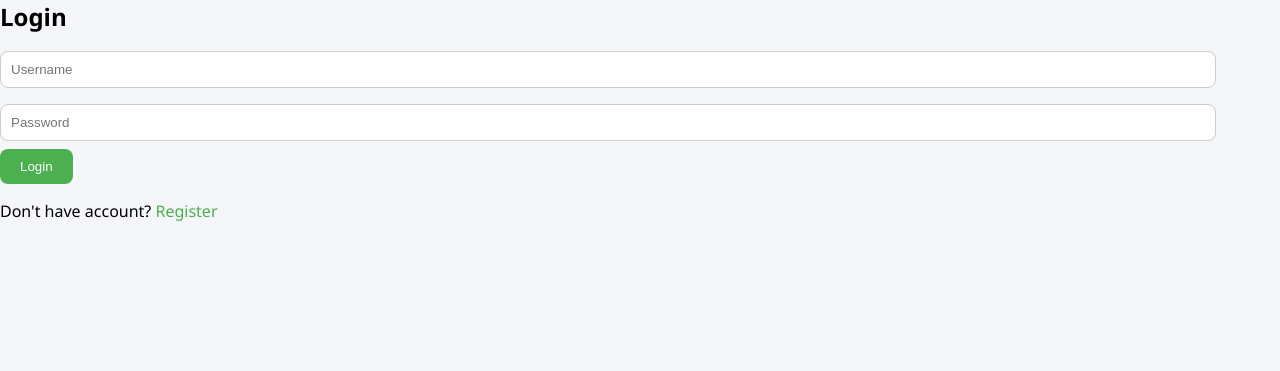
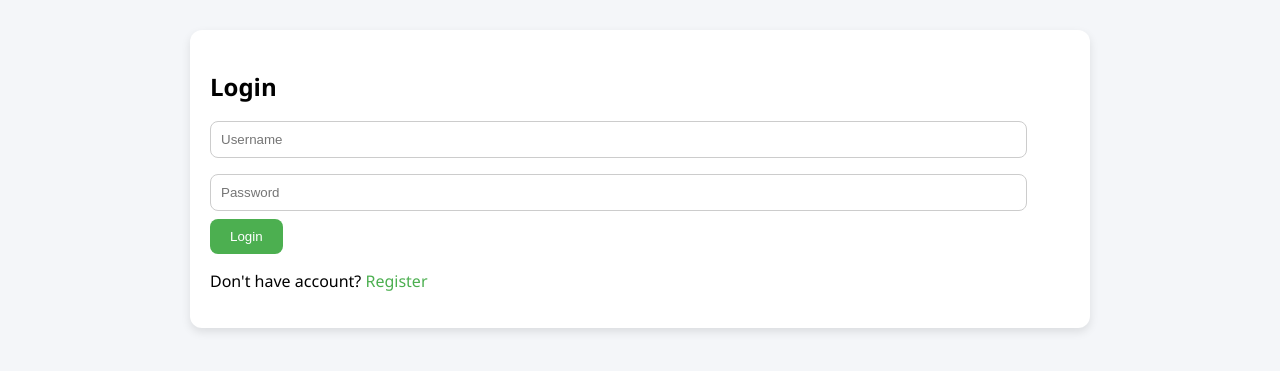
Before and after one commit to rajeshjhenkar338-byte/Fitness-app, a Flask app: page /login in a window 1280 px wide. Shown: the top 371 px of the page. Run offline with Flask 3, Linux system fonts and the light colour scheme.

Commit message:
Update login.html

```diff
--- a/templates/login.html
+++ b/templates/login.html
@@ -1,10 +1,15 @@
 <link rel="stylesheet" href="/static/style.css">
 
-<h2>Login</h2>
-<form method="POST">
-  <input name="username" placeholder="Username" required><br>
-  <input name="password" type="password" placeholder="Password" required><br>
-  <button type="submit">Login</button>
-</form>
+<div class="container">
+  <div class="card">
+    <h2>Login</h2>
 
-<p>Don't have account? <a href="/register">Register</a></p>
+    <form method="POST">
+      <input name="username" placeholder="Username" required>
+      <input name="password" type="password" placeholder="Password" required>
+      <button type="submit">Login</button>
+    </form>
+
+    <p>Don't have account? <a href="/register">Register</a></p>
+  </div>
+</div>
```
